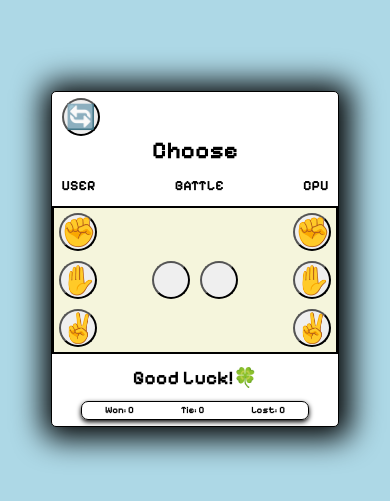
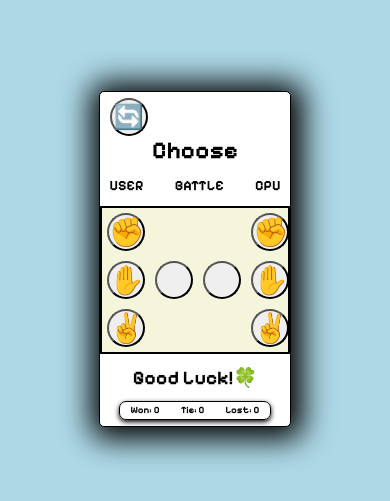
Before and after one commit to EdgardooTorress/Rock-Paper-Scissors, a plain HTML site: page index.html in a window 390 px wide. Shown: the part 163-664 px from the top of the page. Drawn offline with Linux system fonts and the light colour scheme.

Commit message:
fixing media queries

```diff
--- a/style.css
+++ b/style.css
@@ -144,4 +144,8 @@ button:hover{
         font-size: 30%;
     }
 
+.game{
+    height: 70rem;
+    width: 40rem;
 }
+}
```
